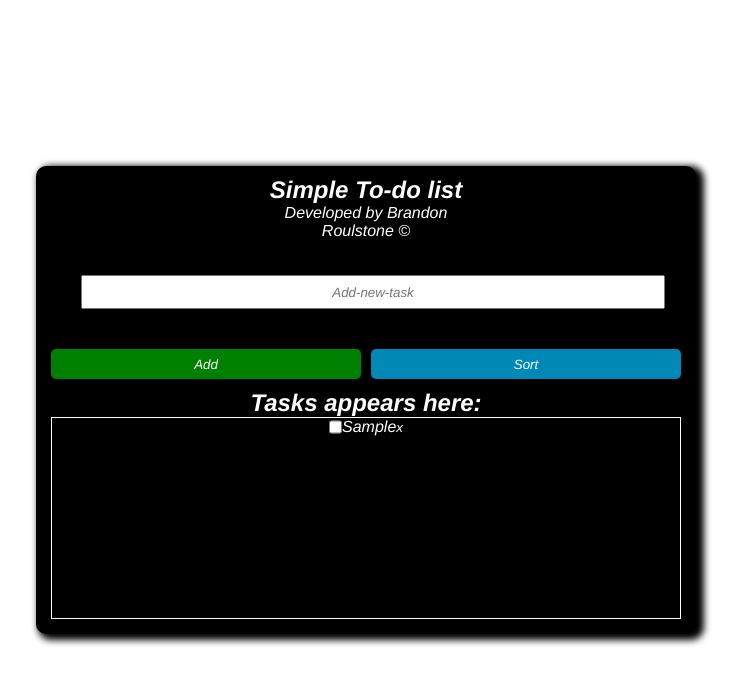
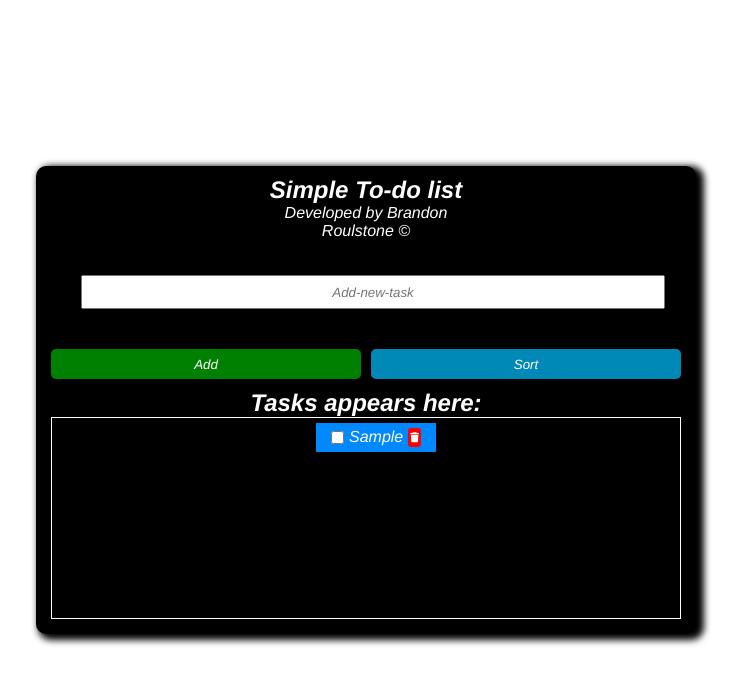
Before and after one commit to brandonRoulstone/To-Do0List, a plain HTML site: page index.html in a window 1280 px wide. Both pictures are taken after typing "Sample" into the empty fields and a click on the button "Add". Shown: the whole page, without its empty margins (274-1015 px from the left). Drawn offline with Linux system fonts and the light colour scheme.

Commit message:
new feats

```diff
--- a/index.html
+++ b/index.html
@@ -4,6 +4,7 @@
     <meta charset="UTF-8">
     <meta name="viewport" content="width=device-width, initial-scale=1.0">
     <link rel="stylesheet" href="./style.css">
+    <script src="https://kit.fontawesome.com/1062e64fed.js" crossorigin="anonymous"></script>
     <title>To-do-list</title>
 </head>
 <body class="container">
--- a/index.js
+++ b/index.js
@@ -180,7 +180,7 @@ function renderTasks() {
 
             <label for="${checkboxId}" class="checkbox-label">${item.name}</label>
 
-            <button data-id="${item.id}" class="btn-remove">x</button>
+            <button data-id="${item.id}" class="btn-remove"><i class="fa-solid fa-trash fa-xs" style="color: #ffffff;"></i></button>
 
         </div>
 
@@ -225,7 +225,7 @@ addBtn.addEventListener("click", () => {
 
         addToDo(TodoInput.value);
 
-        TodoInput.value = ""; // Clear input field after adding
+        TodoInput.value = "";
     }
 });
 
--- a/style.css
+++ b/style.css
@@ -87,16 +87,30 @@
     justify-content: center;
     text-align: center;
 }
+
 .tab{
     display: flex;
+    justify-content: center;
+    background-color: rgb(0, 136, 255);
+    text-align: center;
+    padding: 5px;
+    margin: 5px;
+    width: 100%;
 }
 
 .li-name{
     margin: 10px;
 }
 
+.checkbox-label{
+    margin-left: 5px;
+    margin-right: 5px;
+}
+
 .btn-remove{
-    background-color: rgba(255, 255, 255, 0);
+    background-color:rgb(255, 0, 0);
+    padding: 2px;
+    border-radius: 3px;
     border: none;
     color: var(--white);
     cursor: var(--pointer);
```
